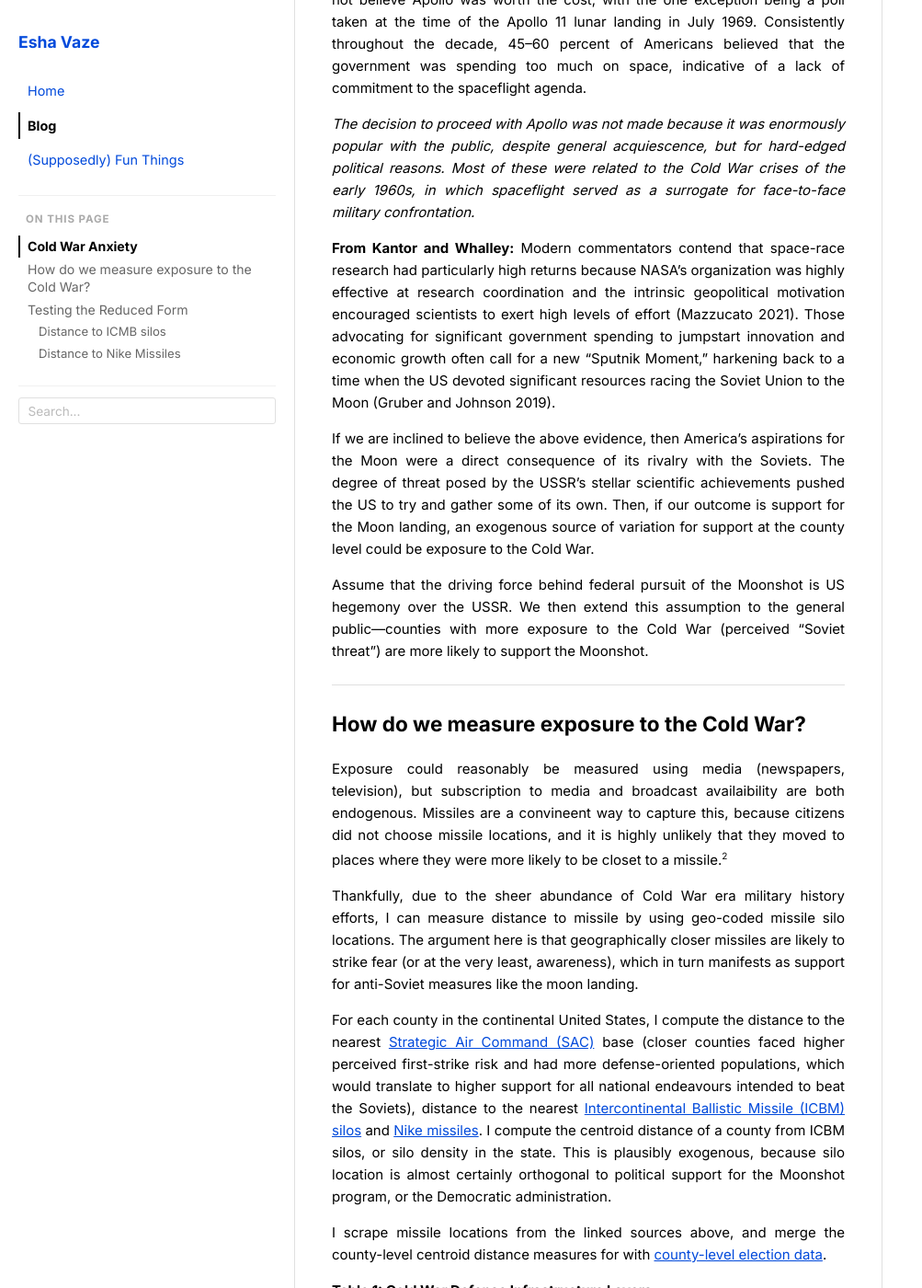
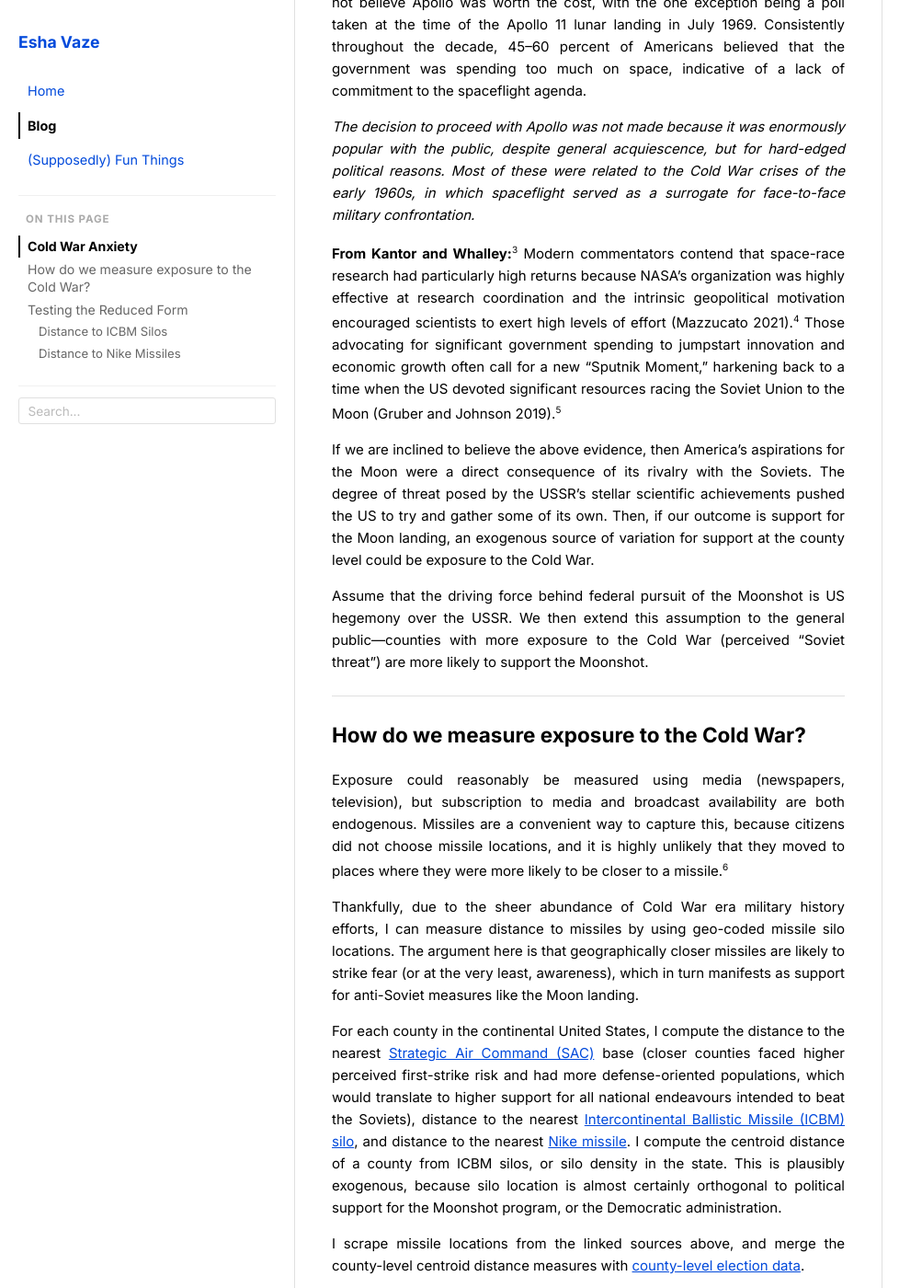
Before and after one commit to vaze-esha/vaze-esha.github.io, a Jekyll site: the page built from _posts/2026-06-11-ballistic-missiles-and-democratic-vote-shares.md, in a window 1280 px wide and 1400 px high, scrolled down 720 px. Shown: the whole window at 92% size, without its empty margins (0-1003 px from the left). Built offline with Jekyll 4.4.1, drawn with Linux system fonts in a browser that asks for light colours; some of the changed text lies outside the part shown.

Commit message:
Fix typos, add hyperlinked citation footnotes, format notes consistently
Co-Authored-By: Claude Fable 5 <noreply@anthropic.com>

```diff
--- a/_posts/2026-06-11-ballistic-missiles-and-democratic-vote-shares.md
+++ b/_posts/2026-06-11-ballistic-missiles-and-democratic-vote-shares.md
@@ -34,13 +34,13 @@ Assume that the driving force behind federal pursuit of the Moonshot is US hegem
 
 ## How do we measure exposure to the Cold War?
 
-Exposure could reasonably be measured using media (newspapers, television), but subscription to media and broadcast availaibility are both endogenous. Missiles are a convineent way to capture this, because citizens did not choose missile locations, and it is highly unlikely that they moved to places where they were more likely to be closet to a missile.[^2]
+Exposure could reasonably be measured using media (newspapers, television), but subscription to media and broadcast availability are both endogenous. Missiles are a convenient way to capture this, because citizens did not choose missile locations, and it is highly unlikely that they moved to places where they were more likely to be closer to a missile.[^2]
 
-Thankfully, due to the sheer abundance of Cold War era military history efforts, I can measure distance to missile by using geo-coded missile silo locations. The argument here is that geographically closer missiles are likely to strike fear (or at the very least, awareness), which in turn manifests as support for anti-Soviet measures like the moon landing.
+Thankfully, due to the sheer abundance of Cold War era military history efforts, I can measure distance to missiles by using geo-coded missile silo locations. The argument here is that geographically closer missiles are likely to strike fear (or at the very least, awareness), which in turn manifests as support for anti-Soviet measures like the Moon landing.
 
-For each county in the continental United States, I compute the distance to the nearest [Strategic Air Command (SAC)](https://www.nicap.org/ncp/sac.htm) base (closer counties faced higher perceived first-strike risk and had more defense-oriented populations, which would translate to higher support for all national endeavours intended to beat the Soviets), distance to the nearest [Intercontinental Ballistic Missile (ICBM) silos](https://alcpress.org/military/icbm/history.html) and [Nike missiles](https://ed-thelen.org/loc.html). I compute the centroid distance of a county from ICBM silos, or silo density in the state. This is plausibly exogenous, because silo location is almost certainly orthogonal to political support for the Moonshot program, or the Democratic administration.
+For each county in the continental United States, I compute the distance to the nearest [Strategic Air Command (SAC)](https://www.nicap.org/ncp/sac.htm) base (closer counties faced higher perceived first-strike risk and had more defense-oriented populations, which would translate to higher support for all national endeavours intended to beat the Soviets), distance to the nearest [Intercontinental Ballistic Missile (ICBM) silo](https://alcpress.org/military/icbm/history.html), and distance to the nearest [Nike missile](https://ed-thelen.org/loc.html). I compute the centroid distance of a county from ICBM silos, or silo density in the state. This is plausibly exogenous, because silo location is almost certainly orthogonal to political support for the Moonshot program, or the Democratic administration.
 
-I scrape missile locations from the linked sources above, and merge the county-level centroid distance measures for with [county-level election data](https://uselectionatlas.org/).
+I scrape missile locations from the linked sources above, and merge the county-level centroid distance measures with [county-level election data](https://uselectionatlas.org/).
 
 **Table 1: Cold War Defense Infrastructure Layers**
 
@@ -74,11 +74,11 @@ $$
 
 To belabour my point, counties that are closer to missile silos have a "higher perceived threat" of the Cold War by virtue of proximity to the military-industrial complex. My prior is that proximity to missiles implies stronger support for the Moonshot program, and the mechanism is salience. Having a missile in your backyard makes the Cold War a more tangible threat, inspiring support for the Moon landing, which was marketed as a nationally coordinated effort to beat Russia on a new frontier. To empirically test this, I use centroid distance to the nearest missile to predict vote shares.
 
-We'll look at presidential and congressional elections separately, and regress centroid distance to missile on vote shares for Democrats, Republicans, and Other candidates. For brevity, the tables below look at a cross section, and focus on the 1964 presidential elections.
+We'll look at presidential and congressional elections separately, and regress vote shares for Democrats, Republicans, and Other candidates on centroid distance to the nearest missile. For brevity, the tables below look at a cross section, and focus on the 1964 presidential elections.
 
 ---
 
-### Distance to ICMB silos
+### Distance to ICBM Silos
 
 **Table 2: Presidential Elections — Distance to Nearest ICBM and Vote Share**
 
@@ -110,7 +110,11 @@ We'll look at presidential and congressional elections separately, and regress c
 
 Counties that are farther away from a missile show reduced support for Democrats, and increased support for Republicans. They also show reduced support for other candidates, and estimates for Republican votes are statistically significant.
 
-**Note:** The key idea here is that missile placement is quasi-random to electoral politics (silo establishment is likely uncorrelated with local politics, and historical documents show that missile location choice has little to do with political lobbying).
+---
+
+> **Note:** The key idea here is that missile placement is quasi-random to electoral politics (silo establishment is likely uncorrelated with local politics, and historical documents show that missile location choice has little to do with political lobbying).
+
+---
 
 ### Distance to Nike Missiles
 
@@ -127,7 +131,11 @@ Counties that are farther away from a missile show reduced support for Democrats
 
 **Presidential elections:** A **1 SD increase in distance to the nearest Nike missile site** is associated with a **0.7 percentage point increase** in Democrat vote share, a **0.7 percentage point decrease** in Republican vote share, and a **0.1 percentage point decrease** in Other vote share. Democrat and Republican estimates are statistically significant.
 
-**Note:** The opposite direction of effects for Nike missiles (compared to ICBMs) suggests that urban–rural heterogeneity is worth considering (even for downstream analyses with survey data).
+---
+
+> **Note:** The opposite direction of effects for Nike missiles (compared to ICBMs) suggests that urban–rural heterogeneity is worth considering (even for downstream analyses with survey data).
+
+---
 
 **Table 5: Congressional Elections — Distance to Nearest Nike Missile and Vote Share**
 
@@ -144,15 +152,20 @@ Counties that are farther away from a missile show reduced support for Democrats
 
 I split the estimates by missile type because ICBMs are rural, and Nike missiles are urban. Ideally, we would want to isolate the effect of rural/urban partisanship from distance to missiles. The clean way to do this is to control for urban areas, but for a preliminary test, splitting the sample works fine.
 
-If the results were purely driven by urbanization, we would expect the ICBM and Nike estimates to point in the same direction -- both would simply be recovering the well-known urban/rural partisan divide. Instead, the two missile types produce opposite-signed coefficients. In a simple cross-sectional regression without fixed effects, distance to the nearest ICBM is associated with higher Republican vote share, while distance to the nearest Nike site is associated with lower Republican vote share.
+If the results were purely driven by urbanization, we would expect the ICBM and Nike estimates to point in the same direction—both would simply be recovering the well-known urban/rural partisan divide. Instead, the two missile types produce opposite-signed coefficients. In a simple cross-sectional regression without fixed effects, distance to the nearest ICBM is associated with higher Republican vote share, while distance to the nearest Nike site is associated with lower Republican vote share.
 
-This sign reversal is what we would expect given the geographic placement of each system: ICBMs were sited in remote rural areas of the Great Plains and Mountain West, while Nike batteries were deliberately placed in rings around major metropolitan centers. Being far from an ICBM means being far from rural missile infrastructure, and  being far from a Nike site means being far from a city. The two distance measures point in opposite geographic directions, and the fact that their partisan gradients mirror this is reassuring. This suggests that the estimates are not simply collapsing into a single urban/rural heterogeneity story. The ICBM results, operating within the rural stratum, provide the cleaner test of the missile proximity channel, while the Nike results are difficult to separate from the urbanization effect and should be interpreted with caution.
+This sign reversal is what we would expect given the geographic placement of each system: ICBMs were sited in remote rural areas of the Great Plains and Mountain West, while Nike batteries were deliberately placed in rings around major metropolitan centers. Being far from an ICBM means being far from rural missile infrastructure, and being far from a Nike site means being far from a city. The two distance measures point in opposite geographic directions, and the fact that their partisan gradients mirror this is reassuring. This suggests that the estimates are not simply collapsing into a single urban/rural heterogeneity story. The ICBM results, operating within the rural stratum, provide the cleaner test of the missile proximity channel, while the Nike results are difficult to separate from the urbanization effect and should be interpreted with caution.
 
 ---
 
-> **Note:** This page will be updated when new resukts materialize. E-mail me with ideas (or glaring errors), and visit [this guy's](https://www.themilitarystandard.com/.) website.
+> **Note:** This page will be updated when new results materialize. E-mail me with ideas (or glaring errors), and visit [this guy's](https://www.themilitarystandard.com/) website.
 
 ---
 
 [^1]: The Moonshot program refers to President John F. Kennedy's 1961 challenge to land a man on the Moon and return him safely to the Earth.
 [^2]: This is possible for a small share of military workers who were employed in missile silo facilities for maintenance. In later stages of the project, the share of individuals in a county employed by the military is an easy control to throw in.
+[^launius]: Roger D. Launius, ["Public Opinion Polls and Perceptions of US Human Spaceflight"](https://doi.org/10.1016/S0265-9646%2803%2900039-0), *Space Policy* 19, no. 3 (2003): 163–175.
+[^kw]: Shawn Kantor and Alexander T. Whalley, ["Moonshot: Public R&D and Growth"](https://www.nber.org/papers/w31471), NBER Working Paper No. 31471 (2023).
+[^mazzucato]: Mariana Mazzucato, [*Mission Economy: A Moonshot Guide to Changing Capitalism*](https://marianamazzucato.com/books/mission-economy) (Allen Lane, 2021).
+[^gj]: Jonathan Gruber and Simon Johnson, [*Jump-Starting America: How Breakthrough Science Can Revive Economic Growth and the American Dream*](https://www.jump-startingamerica.com/) (PublicAffairs, 2019).
+[^milstd]: [The Military Standard](https://www.themilitarystandard.com/), an archival reference site documenting US Cold War missile programs.
```
Also changed, not shown: other parts of _posts/2026-06-11-ballistic-missiles-and-democratic-vote-shares.md (+5 -5 lines), 4 other files.
